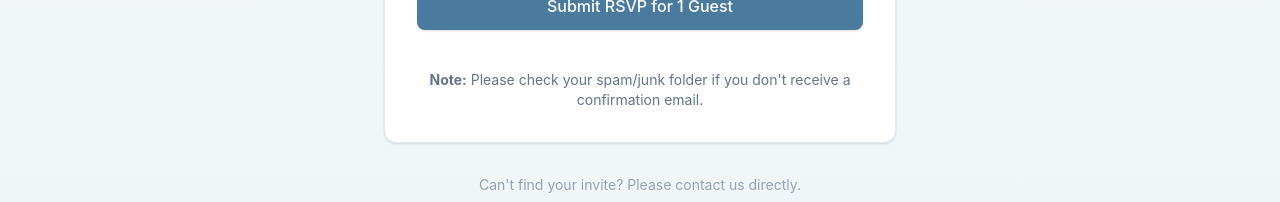
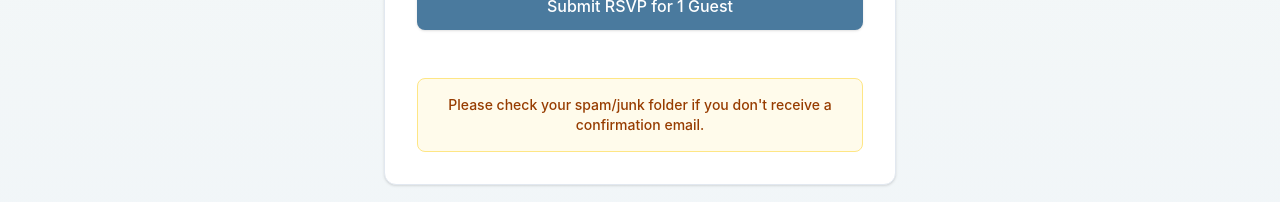
Before and after one commit to josh-133/wedding-website, a Vue app in the folder frontend/: page /wedding in a window 1280 px wide. Shown: the part 951-1153 px from the top of the page. Built offline with nearby package versions, Linux system fonts and the light colour scheme; no server answers.

Commit message:
Make spam folder notice more prominent
Co-Authored-By: Claude Opus 4.5 <noreply@anthropic.com>

```diff
--- a/frontend/src/components/rsvp/RsvpForm.vue
+++ b/frontend/src/components/rsvp/RsvpForm.vue
@@ -289,9 +289,11 @@ function resetForm() {
         </span>
       </button>
 
-      <p class="text-center text-slate-500 text-sm mt-4">
-        <strong>Note:</strong> Please check your spam/junk folder if you don't receive a confirmation email.
-      </p>
+      <div class="mt-6 p-4 bg-amber-50 border border-amber-200 rounded-lg text-center">
+        <p class="text-amber-800 text-sm font-medium">
+          Please check your spam/junk folder if you don't receive a confirmation email.
+        </p>
+      </div>
     </form>
   </div>
 </template>
```
